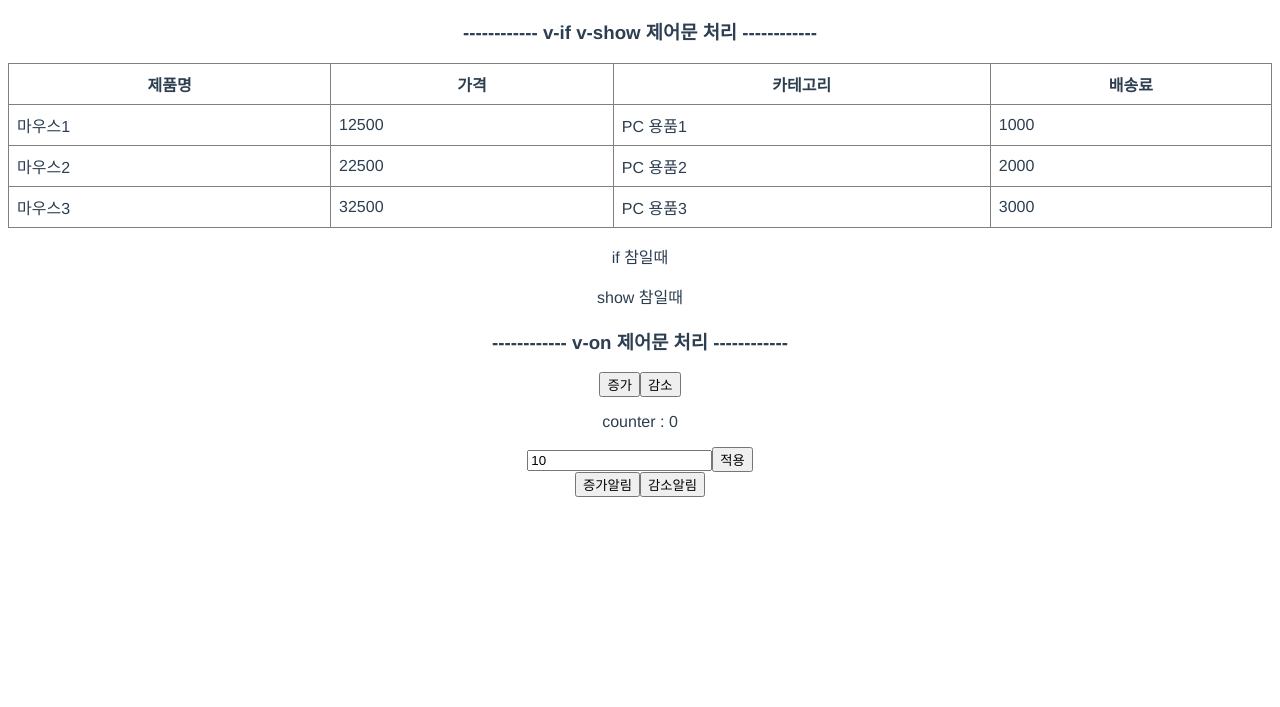
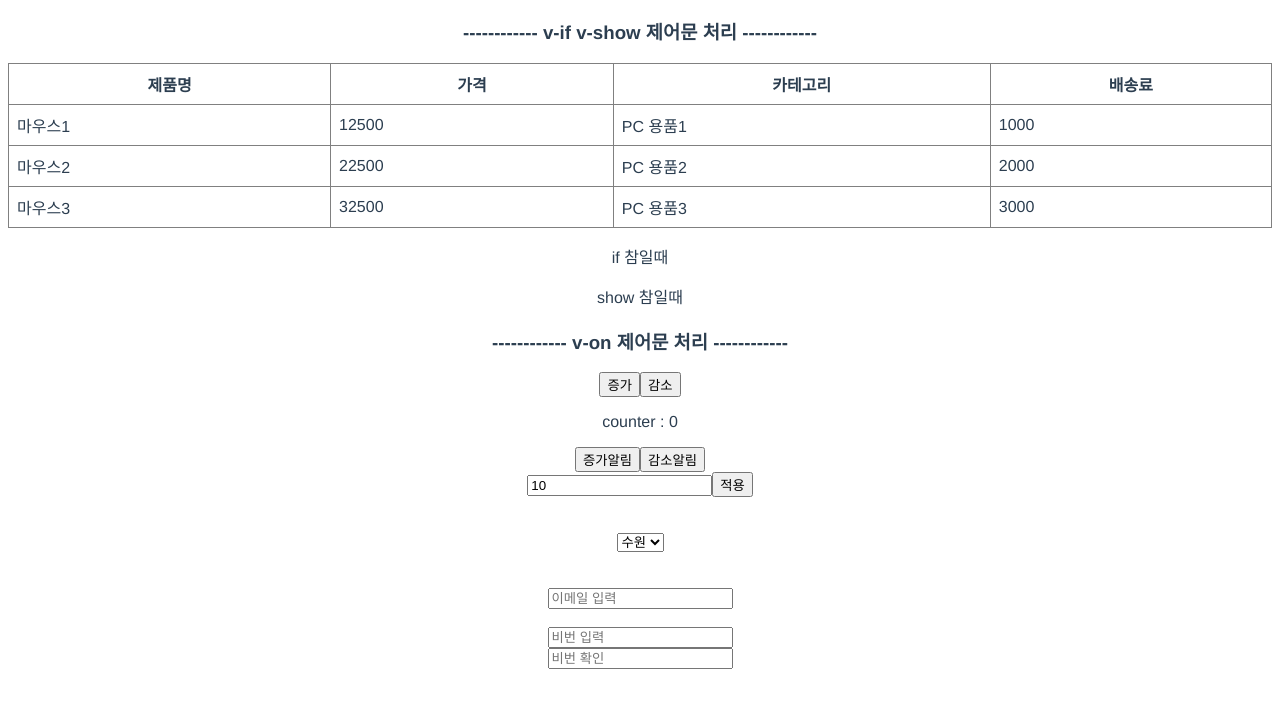
Before and after one commit to 4004h/vue_project, a Vue app: page /basic in a window 1280 px wide. Shown: the part 1464-2171 px from the top of the page. Built offline with nearby package versions, Linux system fonts and the light colour scheme.

Commit message:
컴포넌트

```diff
--- a/src/views/BasicView.vue
+++ b/src/views/BasicView.vue
@@ -109,16 +109,36 @@
     <button @:click="counterBtn">증가</button>
     <button @:click="counterBtn2">감소</button>
     <p> counter : {{counter}} </p>
-
+    <button @:click="counterBtn(), showMsg()">증가알림</button>
+    <button @:click="counterBtn2(),showMsg()">감소알림</button>
+    <br>
     <input type="number" v-model="countValue">
     <button @:click="counterApply">적용</button>
-    <br>
-    <button @:click="counterBtn(), showMsg()">증가알림</button>
-    <button @:click="counterBtn2(),showMsg()">감소알림</button>
-
   </div>
 
+  <br><br>
 
+  <div>
+    <select v-model="cityValue" @change="changeCity" >
+      <option value="서울" >서울</option>
+      <option value="부산" >부산</option>
+      <option value="대구" >대구</option>
+      <option value="수원" >수원</option>
+    </select>
+  </div>
+
+  <br><br>
+
+  <div>
+    <input type="text" v-model="emailValue" @input="changeEmail" placeholder="이메일 입력">
+    <p v-if="errEmail" >{{errEmail}}</p>
+  </div>
+  <br>
+  <div>
+    <input type="text" v-model="pwdValue1" @input="changePwd" placeholder="비번 입력"> <br>
+    <input type="text" v-model="pwdValue2" @input="changePwd" placeholder="비번 확인">
+    <p v-if="errPwd" >{{errPwd}}</p>
+  </div>
 
   <div class="br"></div>
 </template>
@@ -162,7 +182,12 @@ export default {
       ],
       counter : 0,
       countValue : 10,
-
+      cityValue : "수원",
+      emailValue : "",
+      errEmail : '',
+      pwdValue1 : "",
+      pwdValue2 : "",
+      errPwd : '',
     };
   },
   setup() {
@@ -191,6 +216,37 @@ export default {
     },
     showMsg() {
       alert(this.counter+"현제값")
+    },
+    changeCity() {
+      alert("선택한 도시 "+this.cityValue)
+    },
+    changeEmail() {
+      const emailPattern = /^[^\s@]+@[^\s@]+\.[^\s@]+$/
+
+      if(this.emailValue === '' || emailPattern.test(this.emailValue)) {
+        this.errEmail = ''
+      }
+      else {
+        this.errEmail = "이메일 형식에 어긋남"
+      }
+    },
+    changePwd() {
+      if(this.pwdValue1 === '') {
+        this.errPwd = '비번 입력'
+      }
+      else if(this.pwdValue1.length < 8) {
+        this.errPwd = '비번 8자리 이상 입력'
+      }
+      else if(this.pwdValue2 === '') {
+        this.errPwd = '비번 확인 입력'
+
+      }
+      else if(this.pwdValue2 === this.pwdValue1) {
+        this.errPwd = ''
+      }
+      else {
+        this.errPwd = "비번이 일치하지 않음"
+      }
     }
   }
 };
```
Also changed, not shown: 7 other files (tests, documents, lock files or other folders).
